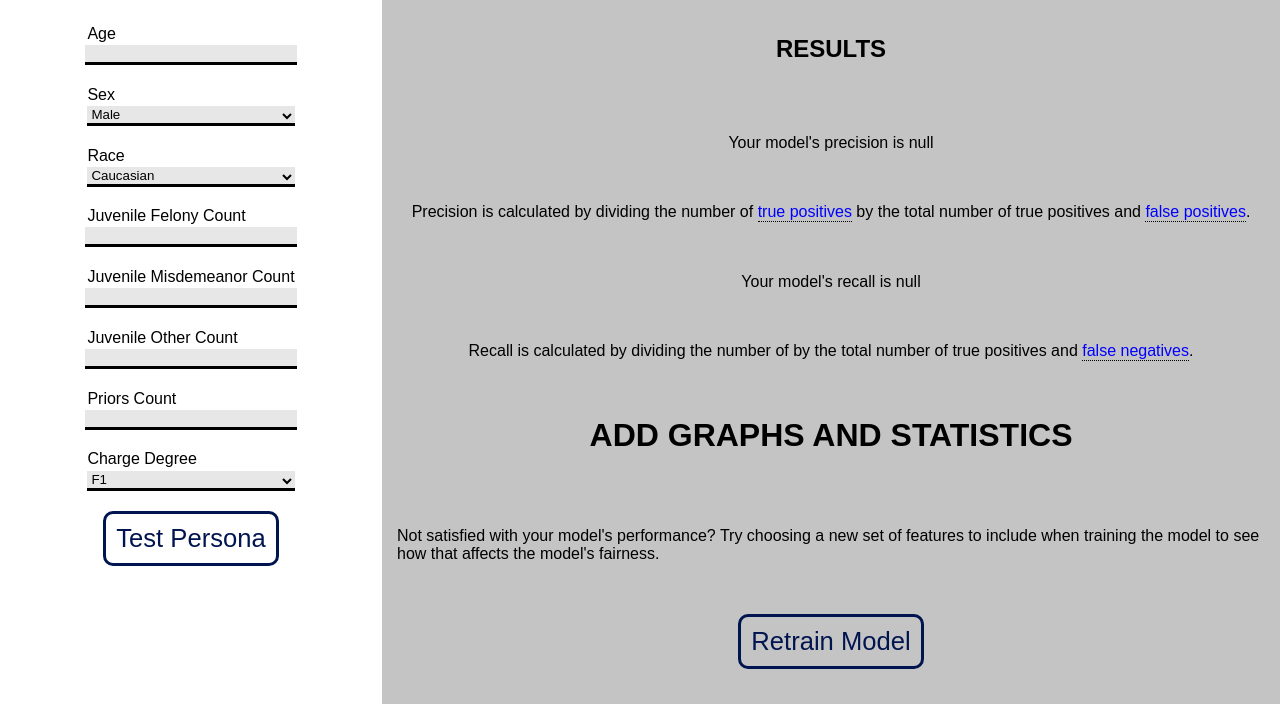
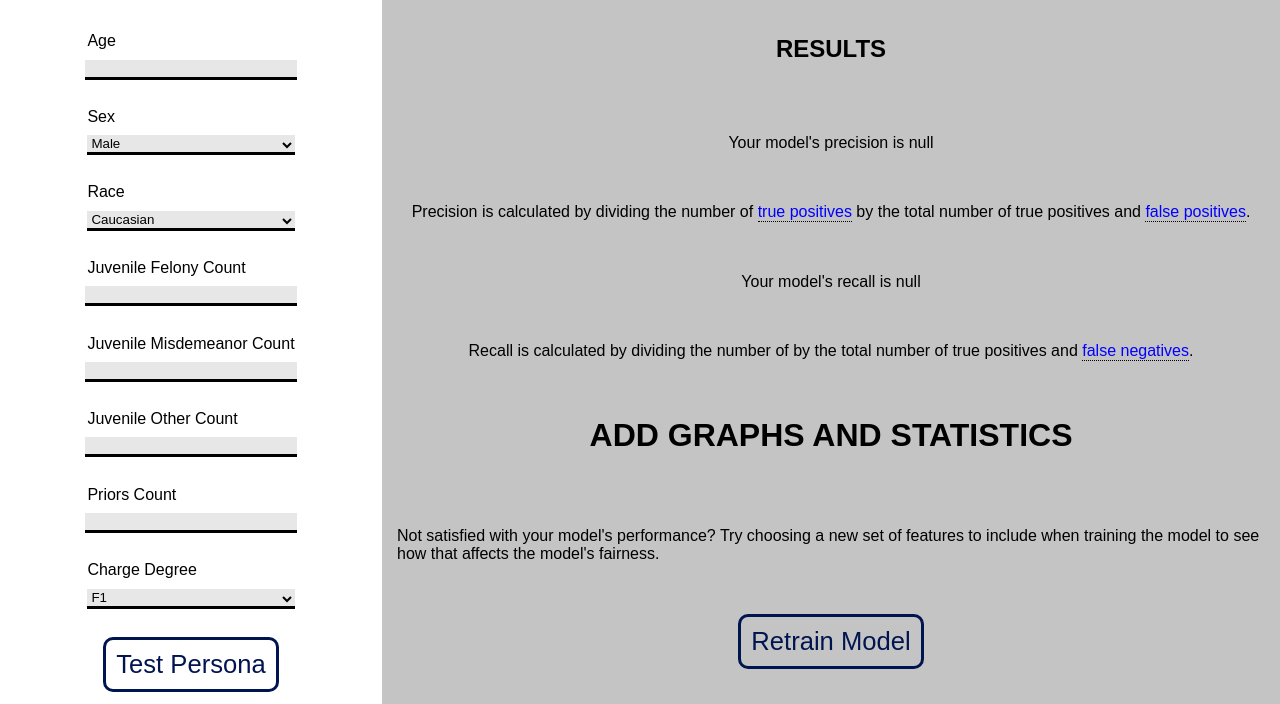
Before and after one commit to rbhushans/ai-interaction-webapp, a Flask app: page /results in a window 1280 px wide. Shown: the part 112-816 px from the top of the page. Run offline with Flask 2, Linux system fonts and the light colour scheme.

Commit message:
small changes

```diff
--- a/app/screens.py
+++ b/app/screens.py
@@ -72,7 +72,6 @@ def test_model():
 
 @app.errorhandler(404)
 def page_not_found(e):
-    # note that we set the 404 status explicitly
     return render_template('404.html'), 404
 
 # ! Tests for DB
--- a/app/static/css/style.css
+++ b/app/static/css/style.css
@@ -324,6 +324,8 @@ body {
     flex-direction: column;
     align-items: center;
     margin-top: 20px;
+    justify-content: space-evenly;
+    height: 100%;
 }
 
 #results-features input, #results-features select {
--- a/app/templates/results.html
+++ b/app/templates/results.html
@@ -61,8 +61,8 @@
                     <option value="m2">M2</option>
                     <option value="m3">M3</option>
                 </select>
+                <button id="test-persona">Test Persona</button>
             </div>
-            <button id="test-persona">Test Persona</button>
         </div>
 
         <div id="results-stats">
```
